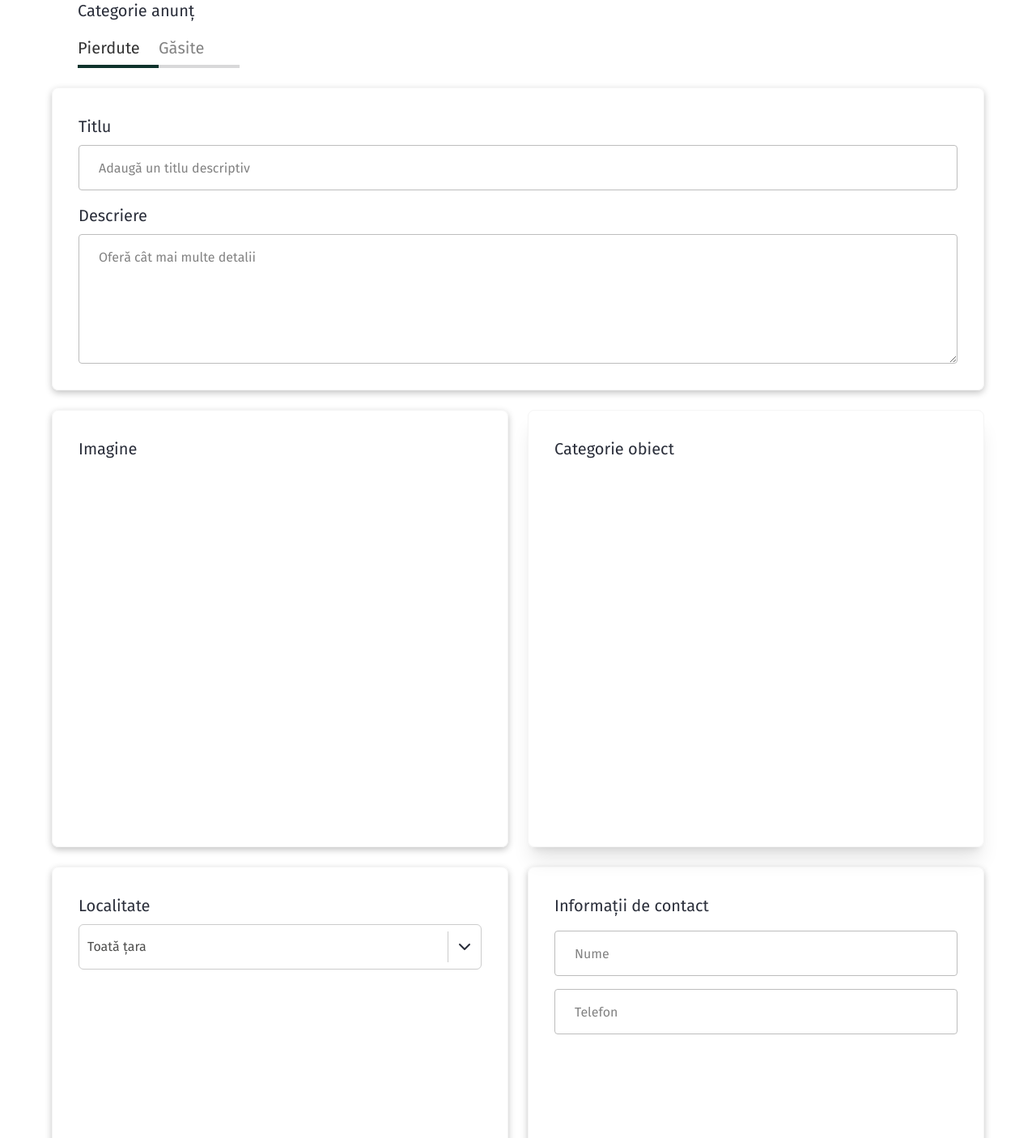
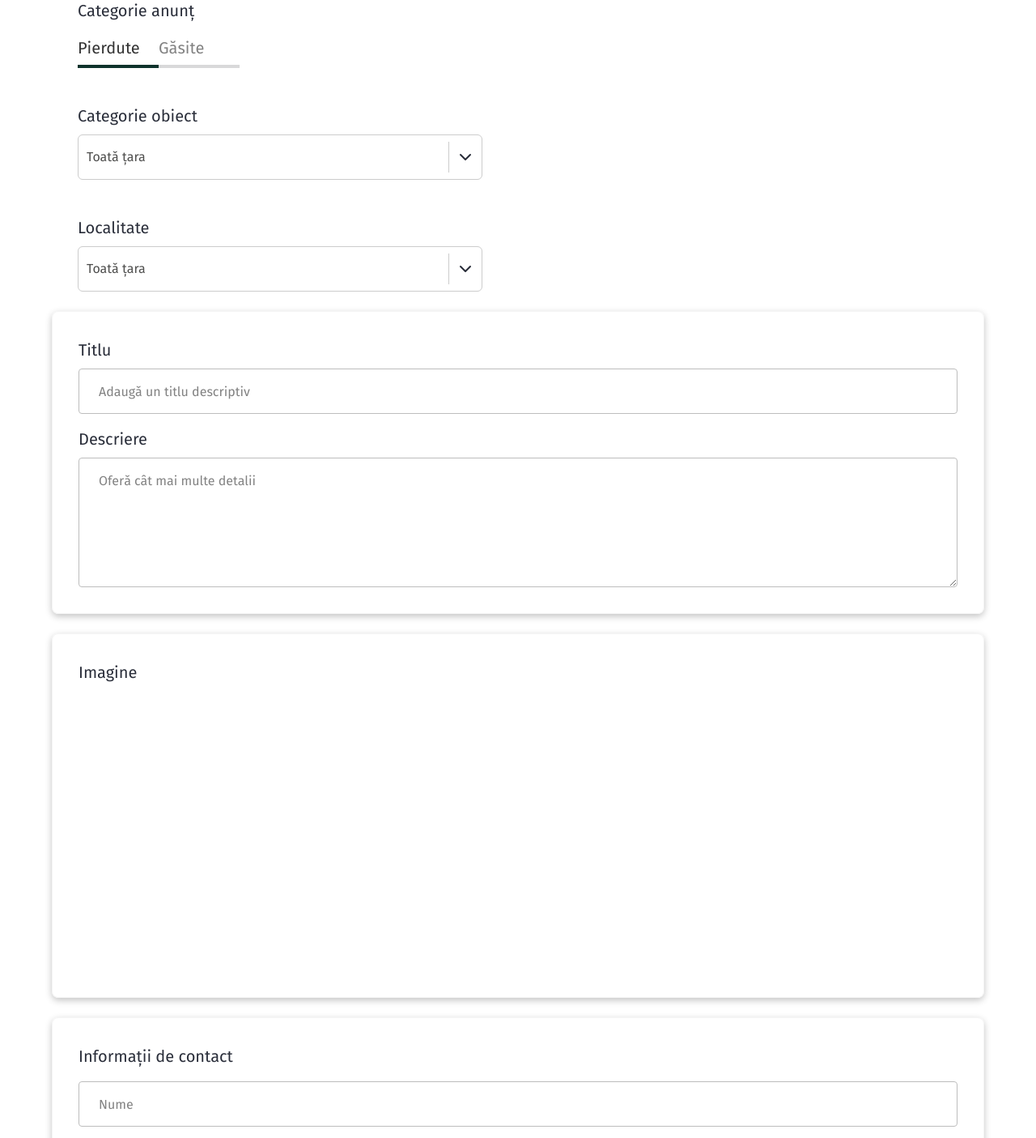
Before and after one commit to alexandruale26/perdego-full, a React (Vite) app in the folder client/: page /anunturi/nou in a window 1280 px wide. Shown: the part 160-1565 px from the top of the page at 81% size. Built offline with nearby package versions, Linux system fonts and the light colour scheme.

Commit message:
new post layout finished

```diff
--- a/client/src/components/locationSelect/js/customStyles.js
+++ b/client/src/components/locationSelect/js/customStyles.js
@@ -4,6 +4,7 @@ export default {
     height: "3.5rem",
     borderRadius: "0.375rem",
     borderColor: state.isFocused ? "var(--primary)" : provided.borderColor,
+    cursor: "pointer",
     boxShadow: state.isFocused
       ? "0 0 0 1px var(--primary)"
       : provided.boxShadow,
--- a/client/src/pages/newPost/NewPost.jsx
+++ b/client/src/pages/newPost/NewPost.jsx
@@ -54,8 +54,42 @@ const NewPost = () => {
               />
             </section>
 
+            {/* CATEGORIE OBIECT */}
+            <section className="mt-5 ml-8 max-w-[500px]">
+              <FormField
+                control={form.control}
+                name="category"
+                render={({ field }) => (
+                  <FormItem>
+                    <FormLabel>Categorie obiect</FormLabel>
+                    <FormControl>
+                      <LocationSelect name="location" />
+                    </FormControl>
+                    <InputErrorMessage />
+                  </FormItem>
+                )}
+              />
+            </section>
+
+            {/* LOCATIE */}
+            <section className="mt-5 ml-8 max-w-[500px]">
+              <FormField
+                control={form.control}
+                name="location"
+                render={({ field }) => (
+                  <FormItem>
+                    <FormLabel>Localitate</FormLabel>
+                    <FormControl>
+                      <LocationSelect name="location" />
+                    </FormControl>
+                    <InputErrorMessage />
+                  </FormItem>
+                )}
+              />
+            </section>
+
             {/* TITLU - DESCRIERE ANUNT */}
-            <section className="p-8 border border-grey-6 rounded-lg shadow-md space-y-4">
+            <section className="w-full p-8 border border-grey-6 rounded-lg shadow-md space-y-4">
               <FormField
                 control={form.control}
                 name="title"
@@ -94,8 +128,8 @@ const NewPost = () => {
               />
             </section>
 
-            {/* IMAGINE - CATEGORIE */}
-            <div className="h-[540px] w-full flex gap-6">
+            {/* IMAGINE */}
+            <div className="h-[450px] w-full flex gap-6">
               <section className="h-full w-full p-8 border border-grey-6 rounded-lg shadow-md space-y-4">
                 <FormField
                   control={form.control}
@@ -109,38 +143,9 @@ const NewPost = () => {
                   )}
                 />
               </section>
-              <section className="h-full w-full p-8 border border-grey-6 rounded-lg shadow-xl space-y-4">
-                <FormField
-                  control={form.control}
-                  name="category"
-                  render={({ field }) => (
-                    <FormItem>
-                      <FormLabel>Categorie obiect</FormLabel>
-                      <FormControl></FormControl>
-                      <InputErrorMessage />
-                    </FormItem>
-                  )}
-                />
-              </section>
             </div>
 
-            {/* LOCATIE - CONTACT */}
-            <div className="h-[370px] w-full flex gap-6">
-              <section className="h-full w-full p-8 border border-grey-6 rounded-lg shadow-md space-y-4">
-                <FormField
-                  control={form.control}
-                  name="location"
-                  render={({ field }) => (
-                    <FormItem>
-                      <FormLabel>Localitate</FormLabel>
-                      <FormControl>
-                        <LocationSelect name="location" />
-                      </FormControl>
-                      <InputErrorMessage />
-                    </FormItem>
-                  )}
-                />
-              </section>
+            {/* CONTACT */}
             <section className="h-full w-full p-8 border border-grey-6 rounded-lg shadow-md space-y-4">
               <FormLabel>Informații de contact</FormLabel>
               <FormField
@@ -172,7 +177,6 @@ const NewPost = () => {
                 )}
               />
             </section>
-            </div>
 
             <Button className="w-full max-w-[320px] self-center">
               Publicǎ anunțul
```
Also changed, not shown: 1 other file (tests, documents, lock files or other folders). Lines whose indentation alone changed are shown as unchanged.
